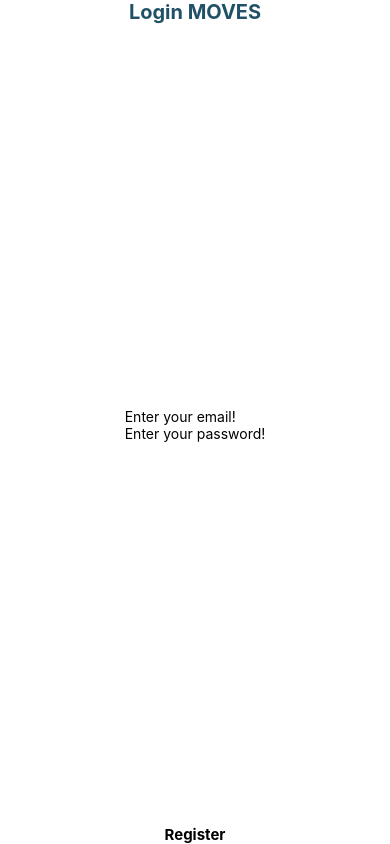
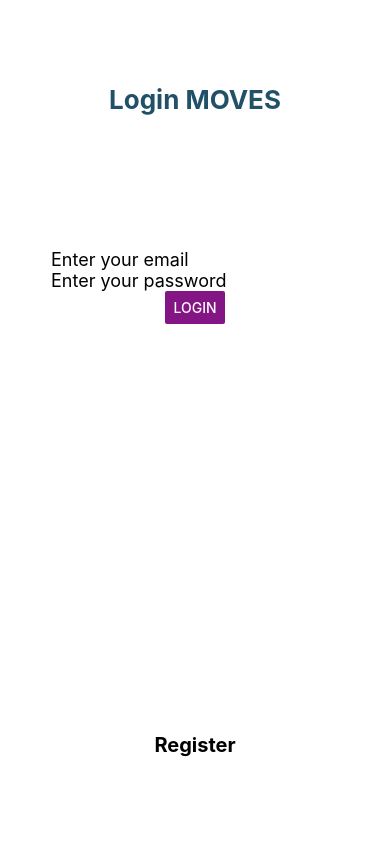
Before and after one commit to vrotmanh/Man-In-a-Van-Frontend-App, a React Native app: screen / in a window 390 px wide. Built offline with nearby package versions, Linux system fonts and the light colour scheme.

Commit message:
Login view

```diff
--- a/App.js
+++ b/App.js
@@ -1,28 +1,43 @@
 import React, { Component } from 'react';
-import { StyleSheet, Text, View } from 'react-native';
+import { StyleSheet, Text, View, TextInput, Button, Alert } from 'react-native';
 
 
 class LoginInput extends Component {
   render(){
     return (
-      <Text>Enter your {this.props.label}!</Text>
+      <TextInput
+        style={styles.loginInput}
+        placeholder={this.props.label}
+      />
     );
   }
 
 }
 
 export default class App extends Component {
+
+  _login(event){
+    console.log(event)
+    Alert.alert('on Press!');
+  }
+
   render() {
     return (
       <View style={styles.container}>
-        <View>
+        <View style={styles.header}>
           <Text style={styles.headerText}>Login MOVES</Text>
         </View>
         <View style={styles.content}>
-          <LoginInput label='email' />
-          <LoginInput label='password' />
+          <LoginInput label='Enter your email' />
+          <LoginInput label='Enter your password' />
+          <Button
+            onPress={this._login}
+            title="Login"
+            color="#841584"
+            accessibilityLabel="Login"
+          />
         </View>
-        <View>
+        <View style={styles.footer}>
           <Text style={styles.footerText}>Register</Text>
         </View>
       </View>
@@ -31,20 +46,39 @@ export default class App extends Component {
 }
 
 const styles = StyleSheet.create({
-  headerText: {
-    fontSize: 20,
-    fontWeight: 'bold',
-    color: '#205166'
-  },
   container: {
     flex: 1,
     backgroundColor: '#fff',
     alignItems: 'center',
+    alignSelf: "center"
+  },
+  header : {
+    flex: 1,
+    alignItems: 'center',
+    flexDirection: 'row',
+  },
+  headerText: {
+    fontSize: 26,
+    alignItems: 'center',
+    fontWeight: 'bold',
+    color: '#205166'
+  },
+  content: {
+    flex: 2,
+    marginTop: 50,
+    alignItems: 'center',
     flexDirection: 'column',
-    justifyContent: 'space-between',
+  },
+  loginInput: {
+    fontSize: 18,
+  },
+  footer: {
+    flex: 1,
+    alignItems: 'center',
+    flexDirection: 'row',
   },
   footerText: {
-    fontSize: 15,
+    fontSize: 20,
     fontWeight: 'bold',
   }
 });
```
